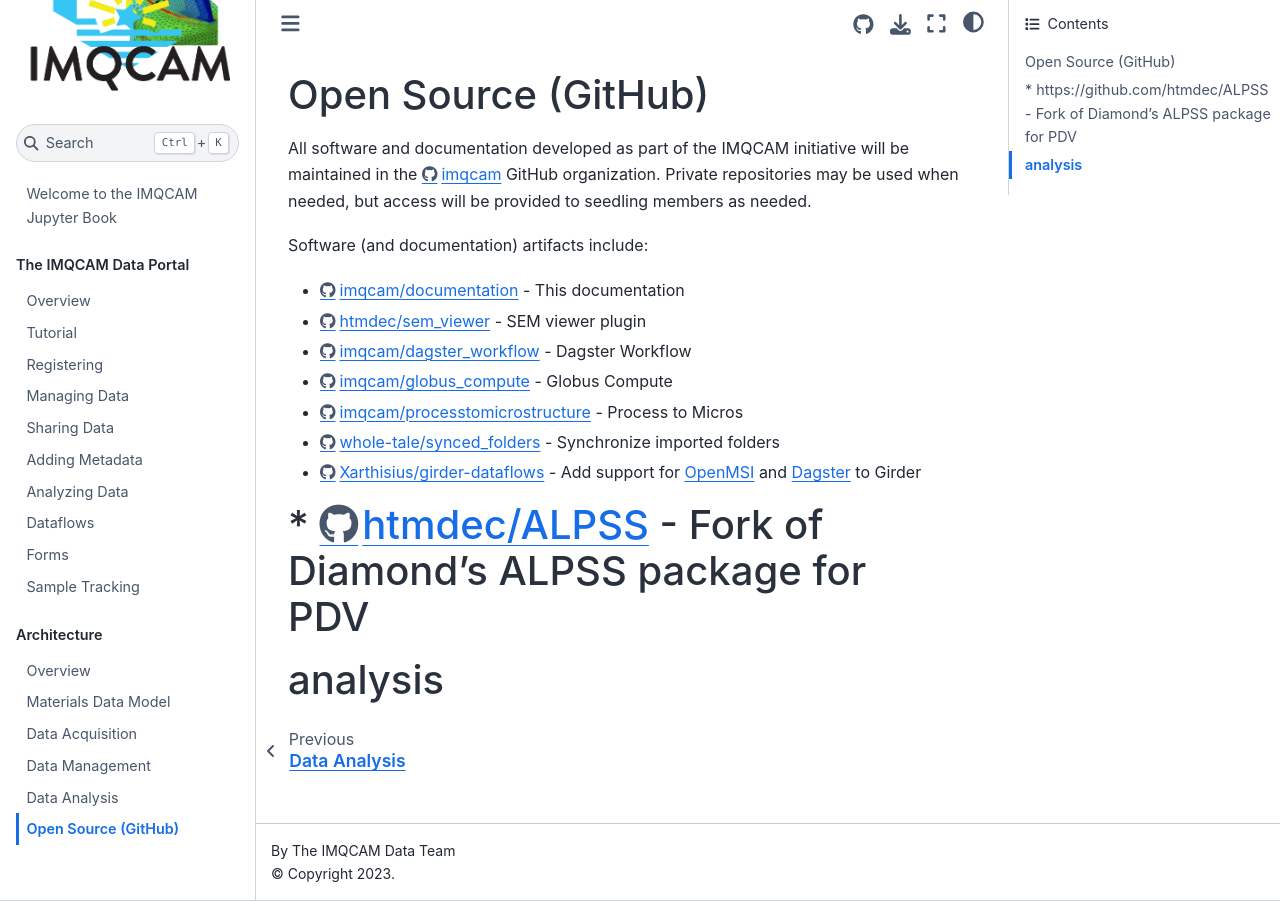
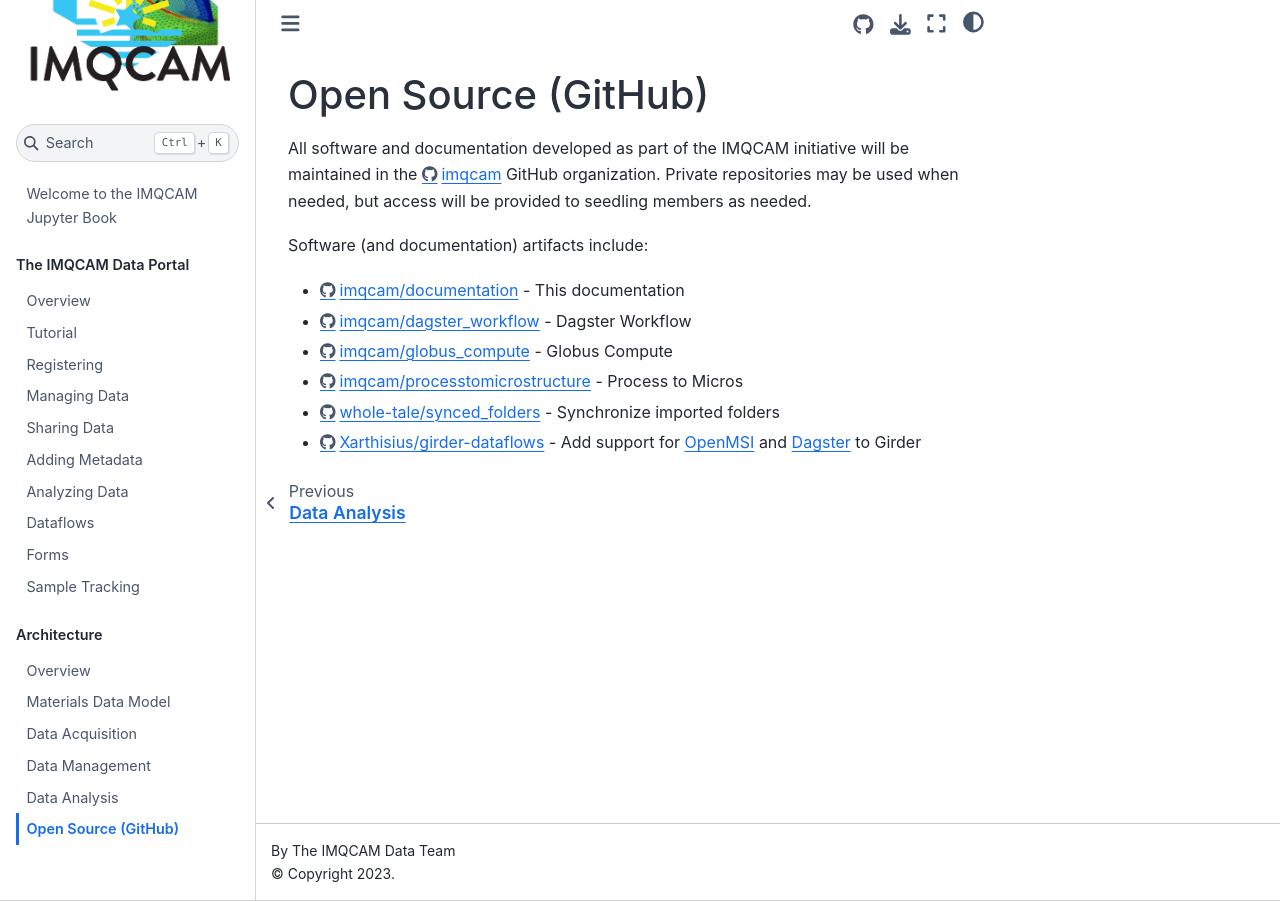
Before and after one commit to imqcam/documentation, a Jupyter Book: the page built from docs/infrastructure/github.md, in a window 1280 px wide. Built offline with Jupyter Book 1.0.4 settings and Sphinx 7.4.7 and the Sphinx Book theme 1.1.4, drawn with Linux system fonts in a browser that asks for light colours.

Commit message:
Removing APLSS from Open Source

```diff
--- a/docs/infrastructure/github.md
+++ b/docs/infrastructure/github.md
@@ -8,7 +8,6 @@ members as needed.
 
 Software (and documentation) artifacts include:
 * https://github.com/imqcam/documentation - This documentation
-* https://github.com/htmdec/sem_viewer - SEM viewer plugin
 * https://github.com/imqcam/dagster_workflow - Dagster Workflow
 * https://github.com/imqcam/globus_compute - Globus Compute
 * https://github.com/imqcam/processtomicrostructure - Process to Micros
@@ -16,5 +15,3 @@ Software (and documentation) artifacts include:
 * https://github.com/Xarthisius/girder-dataflows - Add support for
   [OpenMSI](https://github.com/openmsi/openmsistream) and
   [Dagster](https://dagster.io/) to Girder
-# * https://github.com/htmdec/ALPSS - Fork of Diamond's ALPSS package for PDV
-  # analysis
```
